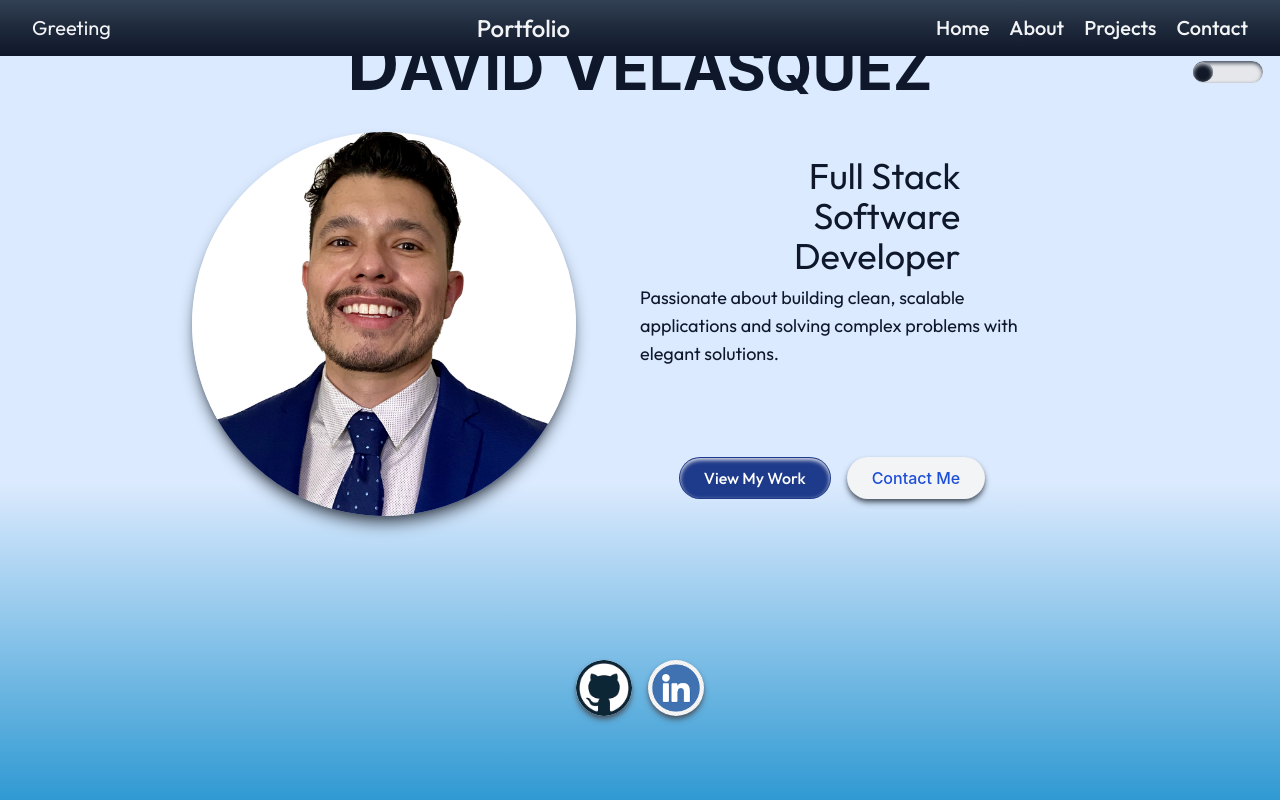
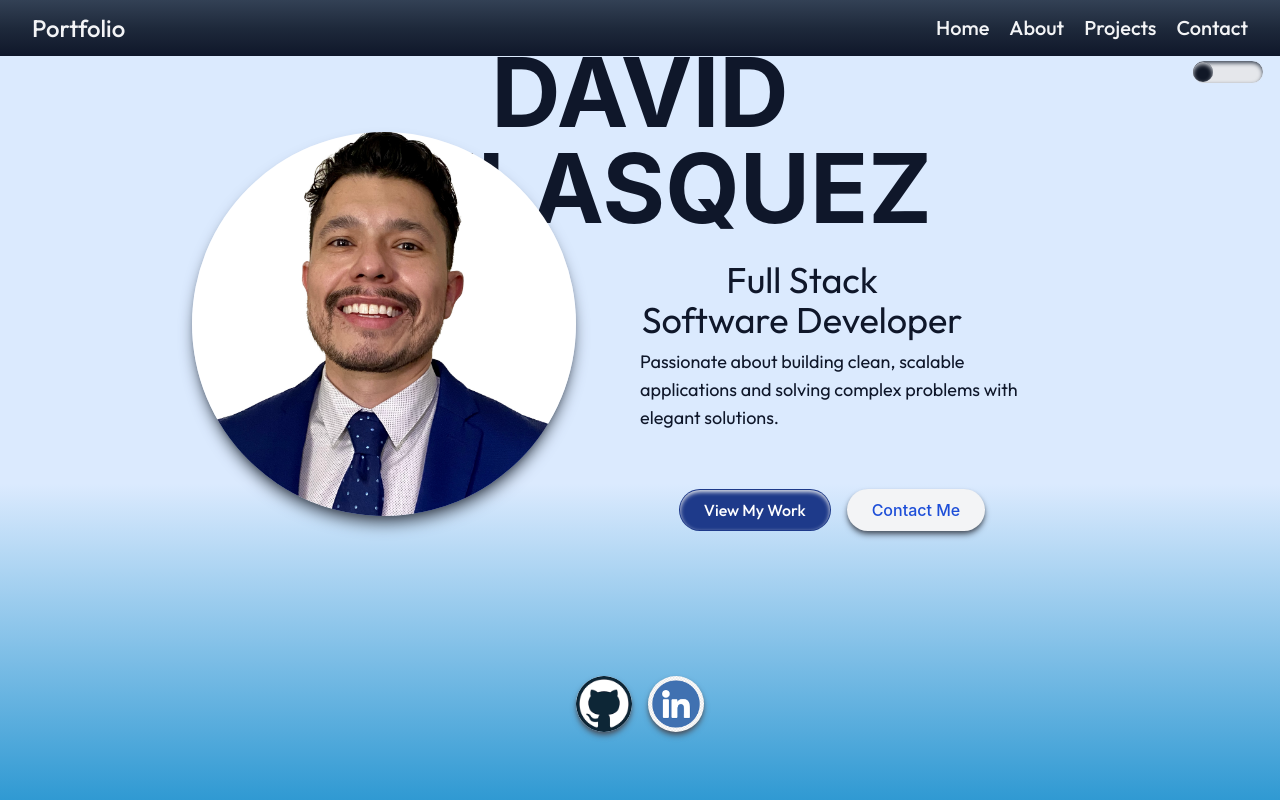
Before and after one commit to davidxv15/Portfolio-2, a React (Vite) app: page / in a window 1280 px wide. Shown: the top 800 px of the page. Built offline with nearby package versions, Linux system fonts and the light colour scheme; a web font is replaced by a local one.

Commit message:
nav: less

```diff
--- a/src/components/HeroSection.tsx
+++ b/src/components/HeroSection.tsx
@@ -5,13 +5,13 @@ const HeroSection: React.FC = () => {
     <section className="section flex flex-col items-center justify-evenly h-screen w-screen bg-gradient-to-t from-sky-600 via-blue-100 to-blue-100 text-center md:mt-5 lg:mt-4 md:-translate-y-5">
       <div className="mb-2 bg-gradient-to-b from-blue-100 via-blue-100 to-blue-100">
         <h1
-          className="surname text-5xl lg:text-6xl font-league font-bold text-slate-900 bg-transparent
-         w-3/4 mx-auto outline outline-none sm:-translate-y-12 lg:-translate-y-24"
+          className="surname text-5xl lg:text-8xl font-league font-bold text-slate-900 bg-transparent
+         w-3/4 mx-auto outline outline-none sm:-translate-y-12 md:-translate-y-8 lg:-translate-y-16"
         >
-          <span className="text-5.5xl lg:text-7xl">D</span>AVID{" "}
-          <span className="text-5.5xl lg:text-7xl">V</span>ELASQUEZ
+          <span className="text-5.5xl lg:text-8xl">D</span>AVID{" "}
+          <span className="text-5.5xl lg:text-8xl">V</span>ELASQUEZ
         </h1>
-        <p className="text-4xl font-outfit text-slate-900 mt-2 md:text-left lg:text-right md:mr-32 md:ml-[50%] lg:mr-32 lg:-translate-y-12">
+        <p className="text-4xl font-outfit text-slate-900 mt-2 md:text-left lg:text-center md:mr-32 md:ml-[50%] lg:mr-32 lg:-translate-y-12">
           Full Stack
           <br />
           Software Developer
--- a/src/components/Navbar.tsx
+++ b/src/components/Navbar.tsx
@@ -8,11 +8,11 @@ const Navbar: React.FC = () => {
     <nav className="bg-gradient-to-b from-slate-700 via-slate-800 to-slate-900 text-white">
       <div className="max-w-7xl mx-auto px-4 sm:px-6 lg:px-8">
         <div className="text-gray-100 text-xl font-outfit flex items-center justify-between h-14">
-        Greeting
+
           <div className="flex items-center">
             <a
               href="#"
-              className="text-gray-100 hover:text-gray-300 text-2xl justify-around"
+              className="text-gray-100 hover:text-gray-300 text-2xl"
             >
               Portfolio
             </a>
```
